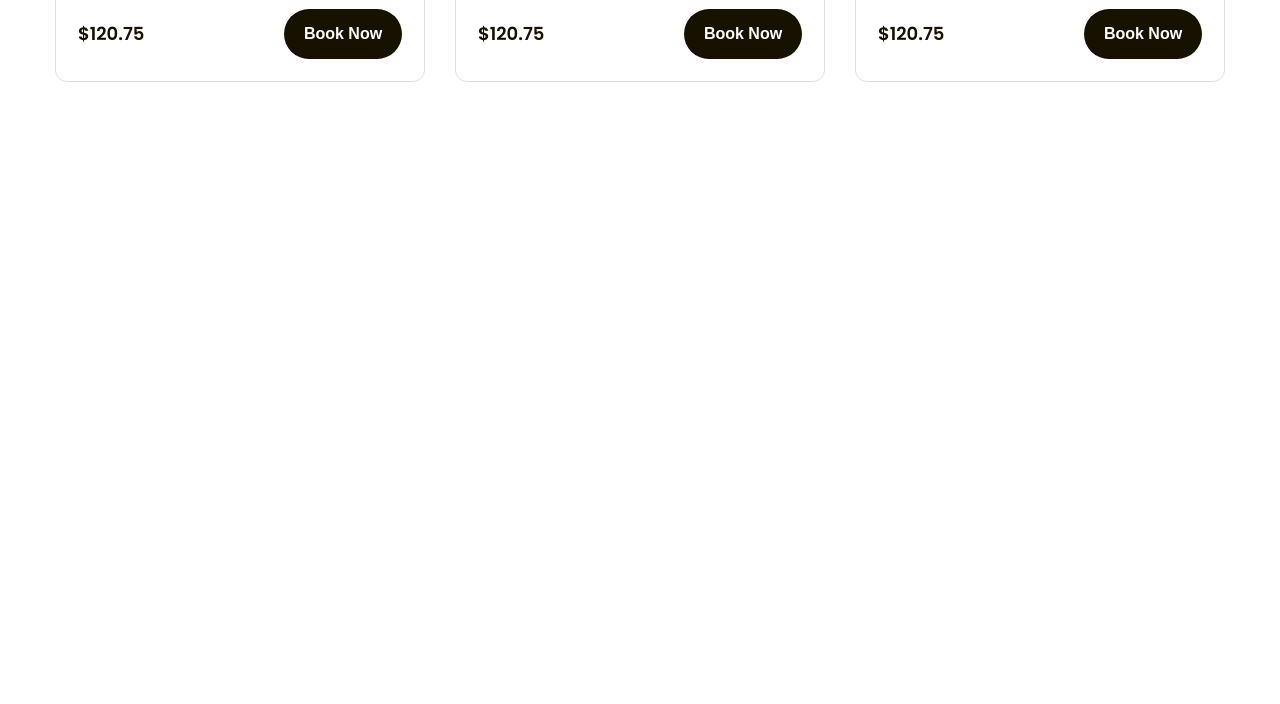
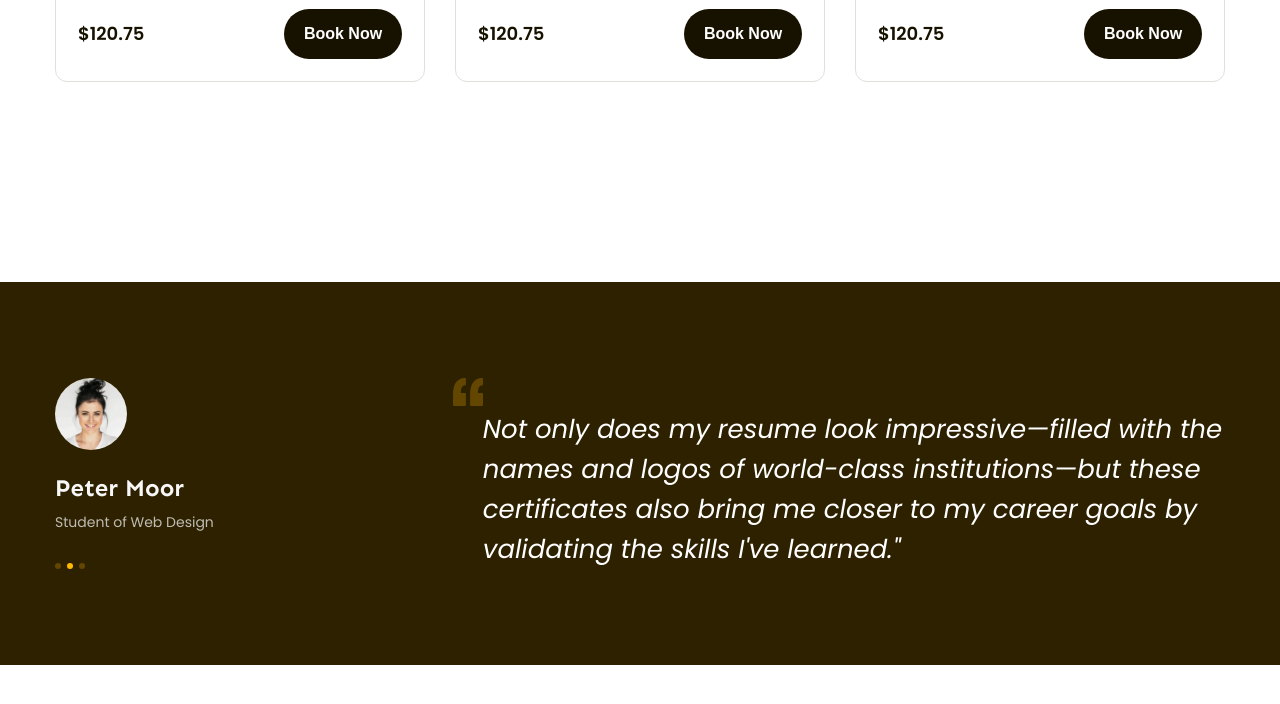
Before and after one commit to chuducan2003/project-02, a plain HTML site: page index.html in a window 1280 px wide. Shown: the part 1666-2370 px from the top of the page. Drawn offline with Linux system fonts and the light colour scheme.

Commit message:
feedback #1

```diff
--- a/assets/css/styles.css
+++ b/assets/css/styles.css
@@ -413,3 +413,70 @@ a {
     color: #ffffff;
     background: var(--primary-color);
 }
+
+/* ========== Feedback ========== */
+
+.feedback {
+    margin-top: 135px;
+    padding: 96px 0;
+    background: #2e2100;
+}
+
+.feedback-item {
+    display: flex;
+}
+
+.feedback-item .avatar {
+    width: 72px;
+    height: 72px;
+    border-radius: 50%;
+    object-fit: cover;
+}
+
+.feedback-item .info .title {
+    font-family: var(--font-heading);
+    margin-top: 18px;
+    font-weight: 700;
+    font-size: 2.4rem;
+    line-height: 1.42;
+    color: #f7f7f7;
+}
+
+.feedback-item .info .desc {
+    margin-top: 4px;
+    font-size: 1.4rem;
+    line-height: 1.86;
+    color: #bfbcb2;
+}
+
+.feedback-item .dots {
+    display: flex;
+    margin-top: 28px;
+}
+
+.feedback-item .dot {
+    margin-right: 6px;
+    width: 6px;
+    height: 6px;
+    border-radius: 50%;
+    background: #634700;
+    cursor: pointer;
+}
+
+.feedback-item .dot.active {
+    background: #ffb900;
+    cursor: default;
+}
+
+.feedback-item .content {
+    width: 66%;
+    margin-left: auto;
+}
+
+.feedback-item blockquote {
+    margin-left: 30px;
+    font-style: italic;
+    font-size: 2.6rem;
+    line-height: 1.54;
+    color: #ffffff;
+}
--- a/index.html
+++ b/index.html
@@ -308,6 +308,45 @@
                     </div>
                 </div>
             </div>
+
+            <!-- Feedback -->
+            <div class="feedback">
+                <div class="main-content">
+                    <div class="feedback-list">
+                        <div class="feedback-item">
+                            <div class="info">
+                                <img
+                                    src="./assets/img/feedback-avatar-1.jpg"
+                                    alt="Peter Moor"
+                                    class="avatar"
+                                />
+                                <p class="title">Peter Moor</p>
+                                <p class="desc">Student of Web Design</p>
+                                <div class="dots">
+                                    <span class="dot"></span>
+                                    <span class="dot active"></span>
+                                    <span class="dot"></span>
+                                </div>
+                            </div>
+                            <div class="content">
+                                <img
+                                    src="./assets/icons/open-quotes.svg"
+                                    alt=""
+                                    class="open-quotes"
+                                />
+                                <blockquote>
+                                    Not only does my resume look
+                                    impressive—filled with the names and logos
+                                    of world-class institutions—but these
+                                    certificates also bring me closer to my
+                                    career goals by validating the skills I've
+                                    learned."
+                                </blockquote>
+                            </div>
+                        </div>
+                    </div>
+                </div>
+            </div>
         </main>
     </body>
 </html>
```
Also changed, not shown: assets/icons/open-quotes.svg (added), assets/img/feedback-avatar-1.jpg (added).
